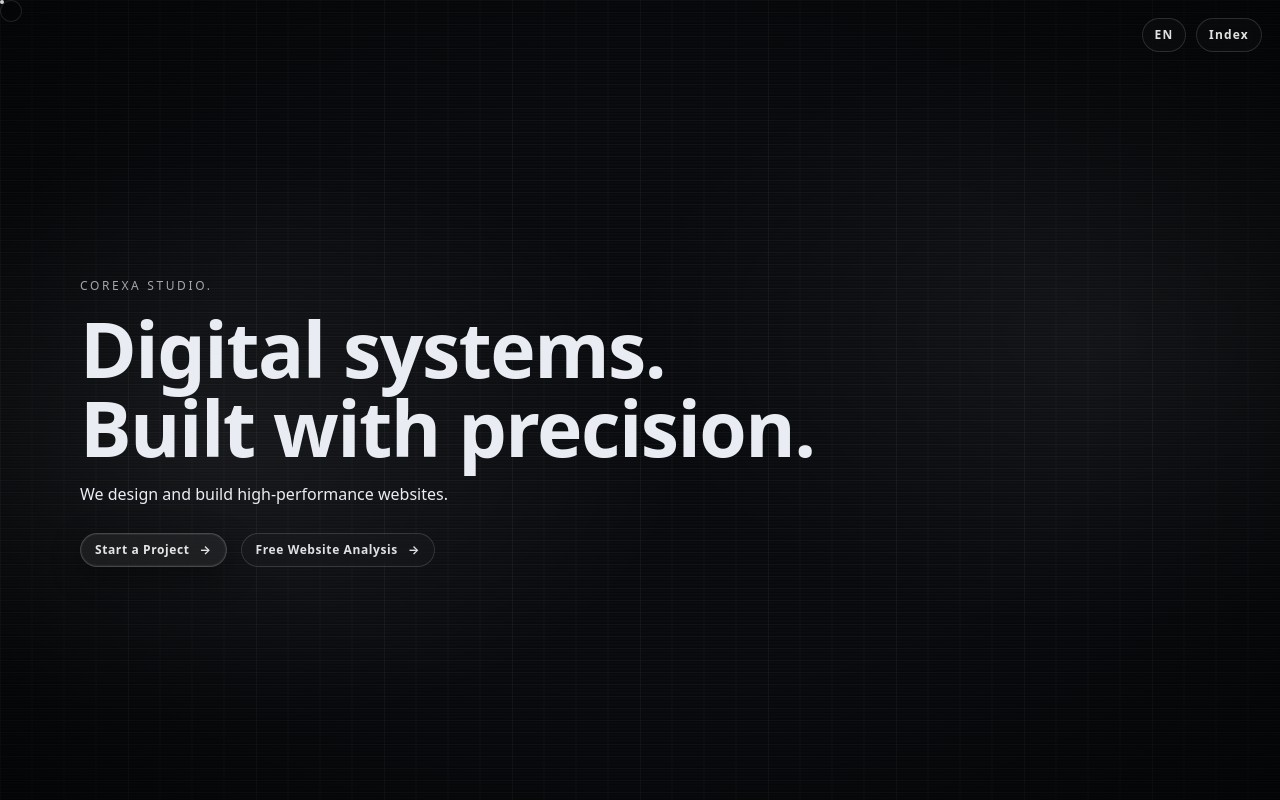
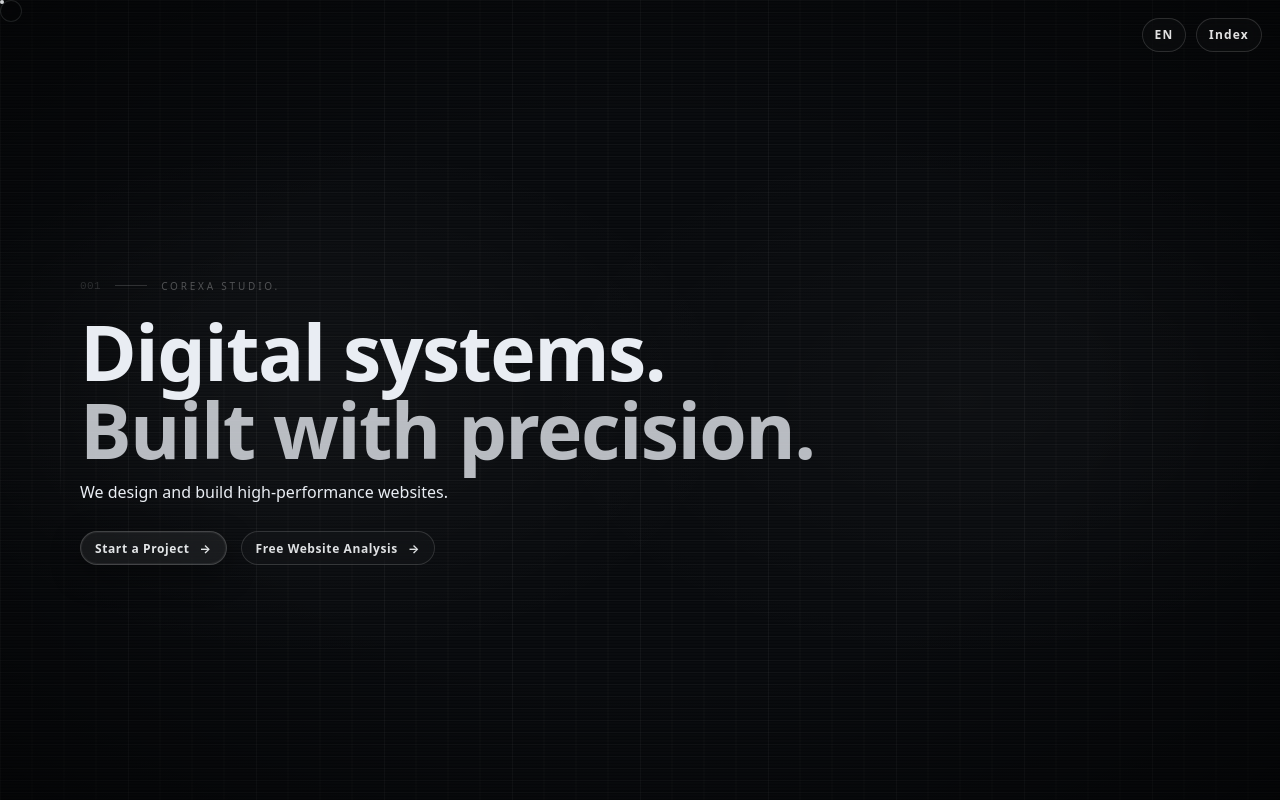
Before and after one commit to LucasHuDev/corexa-narrative, a React (Vite) app: page / in a window 1280 px wide. Shown: the top 800 px of the page. Built offline with nearby package versions, Linux system fonts and the light colour scheme.

Commit message:
feat: hero cinematic entrance animation

```diff
--- a/src/components/Hero.jsx
+++ b/src/components/Hero.jsx
@@ -5,28 +5,65 @@ import { useI18n } from "../i18n/I18nProvider";
 
 export default function Hero() {
   const rootRef = useRef(null);
+  const scanRef = useRef(null);
+  const eyRef = useRef(null);
+  const decoRef = useRef(null);
+  const l1Ref = useRef(null);
+  const l2Ref = useRef(null);
+  const subRef = useRef(null);
+  const actRef = useRef(null);
+
   const { t, lang } = useI18n();
 
   useLayoutEffect(() => {
-    const prefersReduce = window.matchMedia(
+    const reduce = window.matchMedia(
       "(prefers-reduced-motion: reduce)",
     ).matches;
     if (!rootRef.current) return;
 
     const ctx = gsap.context(() => {
-      if (prefersReduce) return;
-      gsap.fromTo(
-        rootRef.current,
-        { opacity: 0, y: 20, scale: 1.01 },
-        {
-          opacity: 1,
-          y: 0,
-          scale: 1,
-          duration: 0.85,
-          ease: "power3.out",
-          clearProps: "transform",
-        },
+      if (reduce) return;
+
+      // estado inicial
+      gsap.set(
+        [
+          eyRef.current,
+          actRef.current,
+          l1Ref.current,
+          l2Ref.current,
+          subRef.current,
+        ],
+        { opacity: 0 },
       );
+      gsap.set(decoRef.current, { scaleY: 0, transformOrigin: "top center" });
+      gsap.set(scanRef.current, { opacity: 0, top: "0px" });
+
+      const tl = gsap.timeline({ defaults: { ease: "power3.out" } });
+
+      // scan line barre de arriba a abajo
+      tl.to(scanRef.current, { opacity: 1, duration: 0.1 }, 0.1)
+        .to(scanRef.current, { top: "100%", duration: 1.4, ease: "none" }, 0.1)
+        .to(scanRef.current, { opacity: 0, duration: 0.3 }, 1.2);
+
+      // eyebrow + línea deco
+      tl.to(eyRef.current, { opacity: 1, duration: 0.7 }, 0.3).to(
+        decoRef.current,
+        { scaleY: 1, duration: 1.6 },
+        0.25,
+      );
+
+      // títulos
+      tl.to(l1Ref.current, { opacity: 1, duration: 0.8 }, 0.42).to(
+        l2Ref.current,
+        { opacity: 1, duration: 0.8 },
+        0.6,
+      );
+
+      // subtítulo
+      tl.to(subRef.current, { opacity: 1, duration: 0.7 }, 0.8);
+
+      // botones
+      tl.to(actRef.current, { opacity: 1, duration: 0.6 }, 1.0);
     }, rootRef);
 
     return () => ctx.revert();
@@ -39,19 +76,39 @@ export default function Hero() {
   return (
     <section id="hero" className="section hero" aria-label="Intro">
       <GridOverlay variant="default" />
+
+      {/* scan line */}
+      <div ref={scanRef} className="hero__scan" aria-hidden="true" />
+
+      {/* línea deco vertical */}
+      <div ref={decoRef} className="hero__deco-line" aria-hidden="true" />
+
       <div className="sectionContent">
         <div className="container hero__inner" ref={rootRef}>
-          <p className="eyebrow">{t("hero_eyebrow")}</p>
+          {/* eyebrow */}
+          <div ref={eyRef} className="hero__eyebrow-row">
+            <span className="hero__eyebrow-num">001</span>
+            <span className="hero__eyebrow-line" aria-hidden="true" />
+            <span className="hero__eyebrow-text">{t("hero_eyebrow")}</span>
+          </div>
 
-          <h1 className="headline">
-            {t("hero_line1")}
-            <br />
-            {t("hero_line2")}
+          {/* headline */}
+          <h1 className="headline hero__headline">
+            <span ref={l1Ref} className="hero__line">
+              {t("hero_line1")}
+            </span>
+            <span ref={l2Ref} className="hero__line hero__line--2">
+              {t("hero_line2")}
+            </span>
           </h1>
 
-          <p className="sub">{t("hero_sub")}</p>
+          {/* sub */}
+          <p ref={subRef} className="sub hero__sub">
+            {t("hero_sub")}
+          </p>
 
-          <div className="hero__actions">
+          {/* actions */}
+          <div ref={actRef} className="hero__actions">
             <a
               href="#contact"
               className="btn btn--primary"
@@ -60,7 +117,6 @@ export default function Hero() {
             >
               {projectLabel} <span aria-hidden="true">→</span>
             </a>
-
             <a href="/analyzer" className="btn btn--ghost">
               {analyzerLabel} <span aria-hidden="true">→</span>
             </a>
--- a/src/components/SystemBackground.jsx
+++ b/src/components/SystemBackground.jsx
@@ -66,13 +66,13 @@ export default function SystemBackground() {
           </pattern>
 
           {/* Haze */}
-          <radialGradient id={HAZE1_ID} cx="18%" cy="55%" r="60%">
-            <stop offset="0%" stopColor="rgba(255,255,255,0.06)" />
+          <radialGradient id={HAZE1_ID} cx="25%" cy="50%" r="55%">
+            <stop offset="0%" stopColor="rgba(255,255,255,0.035)" />
             <stop offset="60%" stopColor="rgba(255,255,255,0.00)" />
           </radialGradient>
 
-          <radialGradient id={HAZE2_ID} cx="86%" cy="42%" r="60%">
-            <stop offset="0%" stopColor="rgba(255,255,255,0.045)" />
+          <radialGradient id={HAZE2_ID} cx="75%" cy="50%" r="55%">
+            <stop offset="0%" stopColor="rgba(255,255,255,0.025)" />
             <stop offset="62%" stopColor="rgba(255,255,255,0.00)" />
           </radialGradient>
 
--- a/src/styles/app.css
+++ b/src/styles/app.css
@@ -556,7 +556,7 @@
 }
 
 .next__item::before {
-  content: "\2014";
+  content: "â€”";
   position: absolute;
   left: 0;
   color: rgba(245, 247, 250, 0.35);
@@ -1617,3 +1617,79 @@
 .analyzer__metaBlock strong {
   color: rgba(245, 247, 250, 0.92);
 }
+
+.hero__scan {
+  position: absolute;
+  left: 0;
+  right: 0;
+  height: 1px;
+  background: linear-gradient(
+    90deg,
+    transparent 0%,
+    rgba(255, 255, 255, 0.08) 30%,
+    rgba(255, 255, 255, 0.15) 50%,
+    rgba(255, 255, 255, 0.08) 70%,
+    transparent 100%
+  );
+  top: 0;
+  opacity: 0;
+  z-index: 7;
+  pointer-events: none;
+}
+.hero__deco-line {
+  position: absolute;
+  left: calc((100% - min(1120px, calc(100% - var(--pad) * 2))) / 2 - 20px);
+  top: 50%;
+  transform: translateY(-50%);
+  width: 1px;
+  height: 160px;
+  background: linear-gradient(
+    to bottom,
+    transparent,
+    rgba(255, 255, 255, 0.1),
+    transparent
+  );
+  z-index: 5;
+  pointer-events: none;
+}
+.hero__eyebrow-row {
+  display: flex;
+  align-items: center;
+  gap: 14px;
+  margin-bottom: 20px;
+}
+.hero__eyebrow-num {
+  font-family: ui-monospace, monospace;
+  font-size: 11px;
+  color: rgba(255, 255, 255, 0.14);
+  letter-spacing: 0.04em;
+}
+.hero__eyebrow-line {
+  width: 32px;
+  height: 1px;
+  background: rgba(255, 255, 255, 0.15);
+  display: block;
+  flex-shrink: 0;
+}
+.hero__eyebrow-text {
+  font-size: 10px;
+  letter-spacing: 0.28em;
+  text-transform: uppercase;
+  color: rgba(255, 255, 255, 0.28);
+}
+.hero__headline {
+  margin: 0;
+}
+.hero__line {
+  display: block;
+}
+.hero__line--2 {
+  color: rgba(233, 237, 243, 0.78);
+}
+.hero__sub {
+  margin-top: 12px;
+}
+.hero__inner {
+  position: relative;
+  z-index: 4;
+}
--- a/src/styles/globals.css
+++ b/src/styles/globals.css
@@ -257,3 +257,7 @@ textarea,
 select {
   cursor: none;
 }
+
+.pin-spacer {
+  padding: 0 !important;
+}
```
